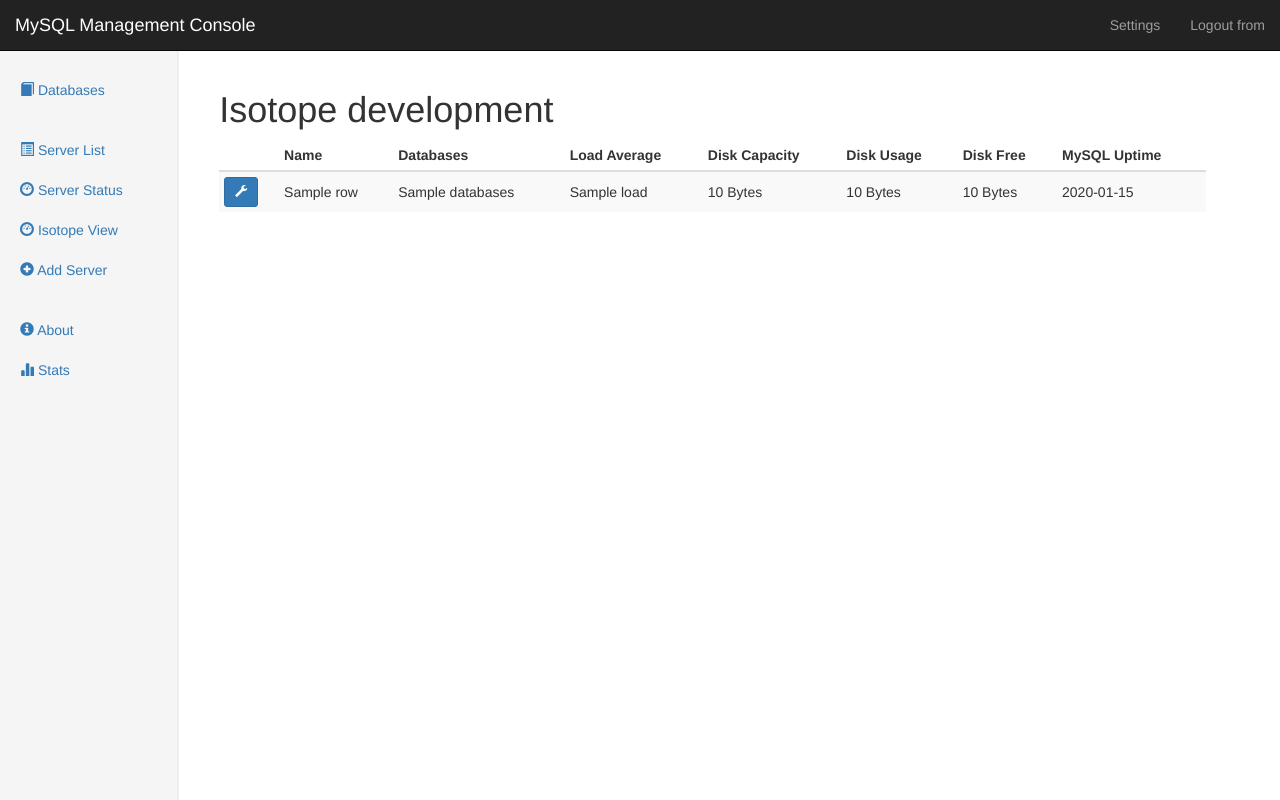
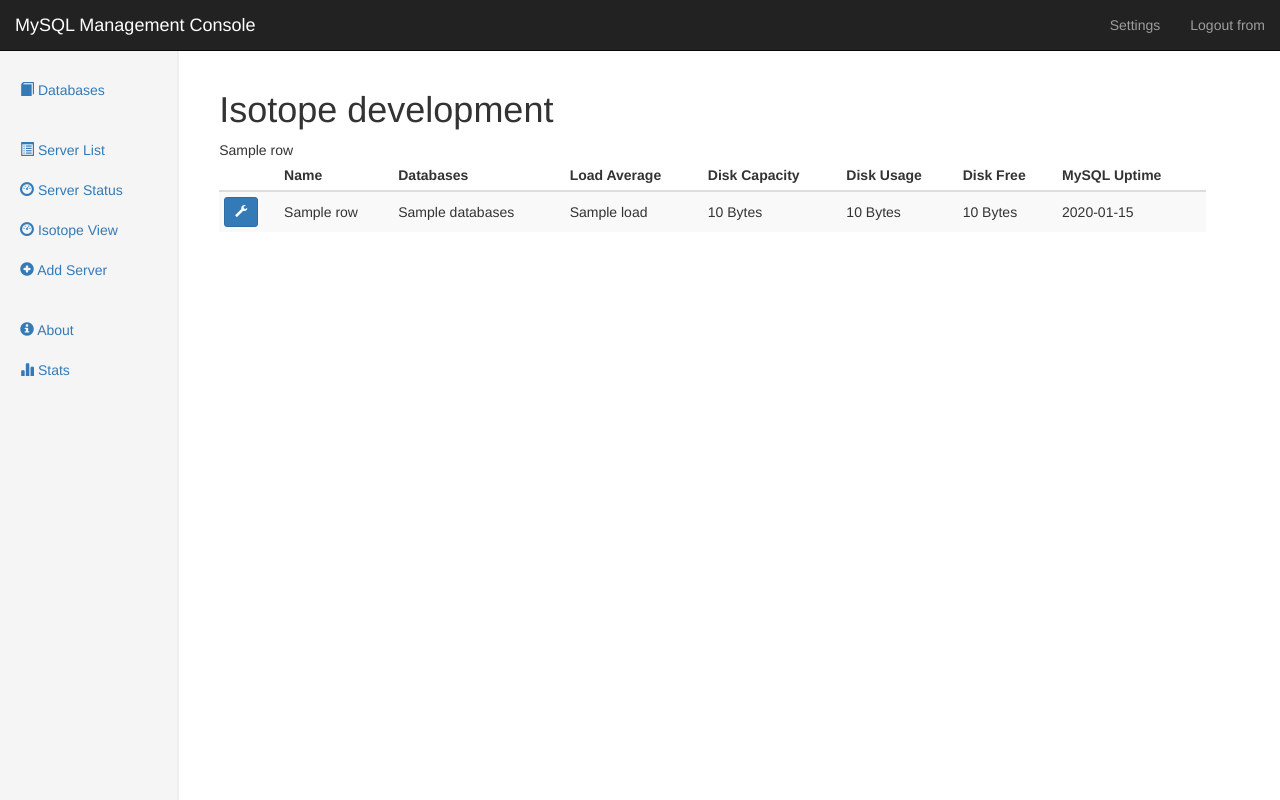
Before and after one commit to divad/mysqladm, a Python web app: template templates/server_isotope.html in a window 1280 px wide. Run offline with Jinja, Linux system fonts and the light colour scheme; the template is opened without the code that fills it: most values are stand-ins (such as "Sample title", 1, 10 or a date in 2020); some libraries are stand-ins or nearby versions.

Commit message:
did some work on isotope

```diff
--- a/templates/server_isotope.html
+++ b/templates/server_isotope.html
@@ -3,6 +3,22 @@
 
 <div class="page-dashboard">
   <h1>Isotope development</h1>
+</div>
+
+<script type="text/javascript">
+$('#isotope').isotope({
+// options
+itemSelector : '.item',
+layoutMode : 'fitRows'
+});
+</script>
+
+<div id="isotope">
+	{% for row in rows %}
+		<div class="item">
+			{{ row.hostname }}
+		</div>
+	{% endfor %}
 </div>
 
 
```
Also changed, not shown: 1 other file.
